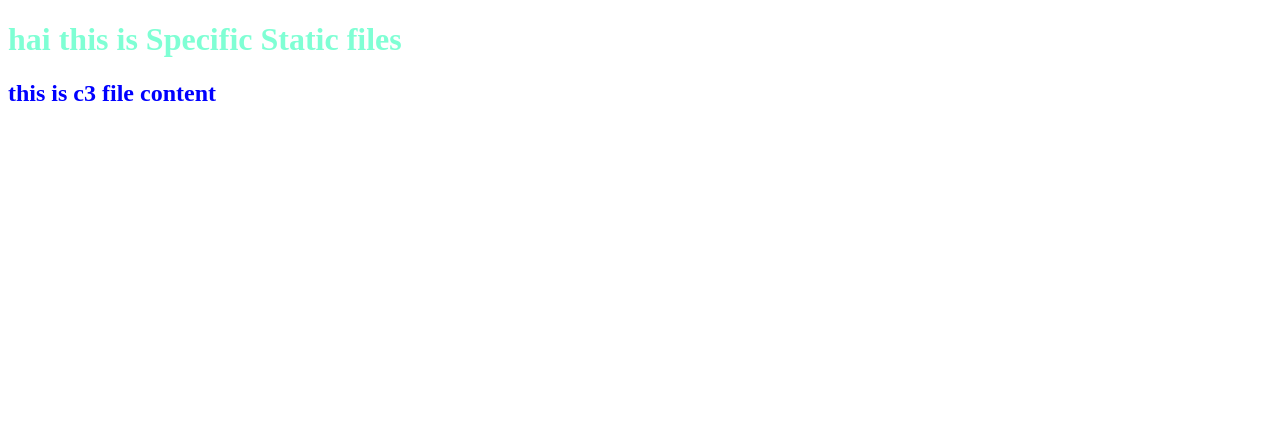
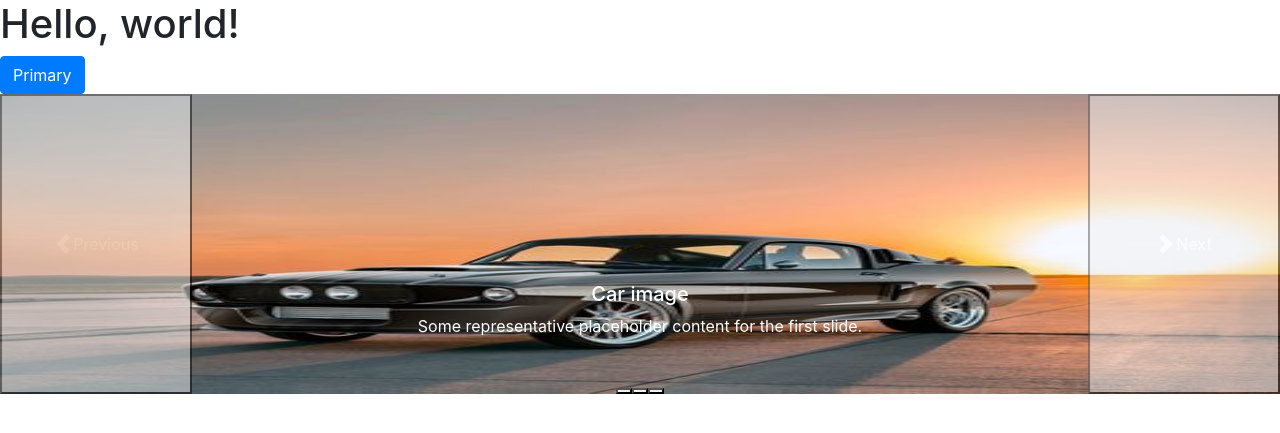
Before and after one commit to harshad893/specific_static, a Django app: page /t1/ in a window 1280 px wide. Shown: the top 433 px of the page. Run offline with Django 3.2, Linux system fonts and the light colour scheme.

Commit message:
first commit

```diff
--- /dev/null
+++ b/project2/static/css/c1.css
@@ -0,0 +1,4 @@
+h1
+{
+    color:blueviolet;
+}
--- a/project2/static/css/c2.css
+++ b/project2/static/css/c2.css
@@ -1,4 +1,4 @@
 h1
 {
-    color:aquamarine
+    color:chartreuse;
 }
--- a/project2/static/css/c3.css
+++ /dev/null
@@ -1,4 +0,0 @@
-h2
-{
-    color: blue;
-}
--- a/static/css/c2.css
+++ b/static/css/c2.css
@@ -1,4 +1,4 @@
 h1
 {
-    color:aquamarine
+    color:chartreuse;
 }
--- a/static/css/c3.css
+++ /dev/null
@@ -1,4 +0,0 @@
-h2
-{
-    color: blue;
-}
--- a/templates/t1.html
+++ b/templates/t1.html
@@ -1,16 +1,62 @@
 {% load static %}
-<!DOCTYPE html>
+<!doctype html>
 <html lang="en">
-<head>
-    <meta charset="UTF-8">
-    <meta http-equiv="X-UA-Compatible" content="IE=edge">
-    <meta name="viewport" content="width=device-width, initial-scale=1.0">
-    <title>Document</title>
-<link rel="stylesheet" href="{% static 'css/c2.css' %}">
-<link rel="stylesheet" href="{% static 'css/c3.css' %}">
-</head>
-<body>
-    <h1>hai this is Specific Static files</h1>
-    <h2>this is c3 file content</h2>
-</body>
+  <head>
+    <!-- Required meta tags -->
+    <meta charset="utf-8">
+    <meta name="viewport" content="width=device-width, initial-scale=1, shrink-to-fit=no">
+
+    <!-- Bootstrap CSS -->
+    <link rel="stylesheet" href="https://cdn.jsdelivr.net/npm/bootstrap@4.6.0/dist/css/bootstrap.min.css" integrity="sha384-B0vP5xmATw1+K9KRQjQERJvTumQW0nPEzvF6L/Z6nronJ3oUOFUFpCjEUQouq2+l" crossorigin="anonymous">
+
+    <title>Hello, world!</title>
+  </head>
+  <body>
+    <h1>Hello, world!</h1>
+    <button type="button" class="btn btn-primary">Primary</button>
+
+    <div id="carouselExampleCaptions" class="carousel slide" data-bs-ride="carousel">
+        <div class="carousel-indicators">
+          <button type="button" data-bs-target="#carouselExampleCaptions" data-bs-slide-to="0" class="active" aria-current="true" aria-label="Slide 1"></button>
+          <button type="button" data-bs-target="#carouselExampleCaptions" data-bs-slide-to="1" aria-label="Slide 2"></button>
+          <button type="button" data-bs-target="#carouselExampleCaptions" data-bs-slide-to="2" aria-label="Slide 3"></button>
+        </div>
+        <div class="carousel-inner">
+          <div class="carousel-item active">
+            <img src="{% static 'images/imagethree.jpg' %}" class="d-block w-100" alt="..." height='300px' width='300px'>
+            <div class="carousel-caption d-none d-md-block">
+              <h5>Car image</h5>
+              <p>Some representative placeholder content for the first slide.</p>
+            </div>
+          </div>
+          <div class="carousel-item">
+            <img src="{% static 'images/bala.jpg' %}" class="d-block w-100" alt="..." height='300px' width='300px'>
+            <div class="carousel-caption d-none d-md-block">
+              <h5>Second slide label</h5>
+              <p>Some representative placeholder content for the second slide.</p>
+            </div>
+          </div>
+          <div class="carousel-item">
+            <img src="{% static 'images/balaaa.jpg' %}" class="d-block w-100" alt="..."  height='300px' width='300px'>
+            <div class="carousel-caption d-none d-md-block">
+              <h5>Third slide label</h5>
+              <p>Some representative placeholder content for the third slide.</p>
+            </div>
+          </div>
+        </div>
+        <button class="carousel-control-prev" type="button" data-bs-target="#carouselExampleCaptions" data-bs-slide="prev">
+          <span class="carousel-control-prev-icon" aria-hidden="true"></span>
+          <span class="visually-hidden">Previous</span>
+        </button>
+        <button class="carousel-control-next" type="button" data-bs-target="#carouselExampleCaptions" data-bs-slide="next">
+          <span class="carousel-control-next-icon" aria-hidden="true"></span>
+          <span class="visually-hidden">Next</span>
+        </button>
+      </div>
+
+    <!-- Optional JavaScript; choose one of the two! -->
+
+    <!-- Option 1: jQuery and Bootstrap Bundle (includes Popper) -->
+    <script src="https://cdn.jsdelivr.net/npm/bootstrap@5.0.0-beta3/dist/js/bootstrap.bundle.min.js" integrity="sha384-JEW9xMcG8R+pH31jmWH6WWP0WintQrMb4s7ZOdauHnUtxwoG2vI5DkLtS3qm9Ekf" crossorigin="anonymous"></script>
+  </body>
 </html>
```
Also changed, not shown: app/static/images/bala.jpg (added), app/static/images/balaaa.jpg (added), static/images/bala.jpg (added), static/images/balaaa.jpg (added).
